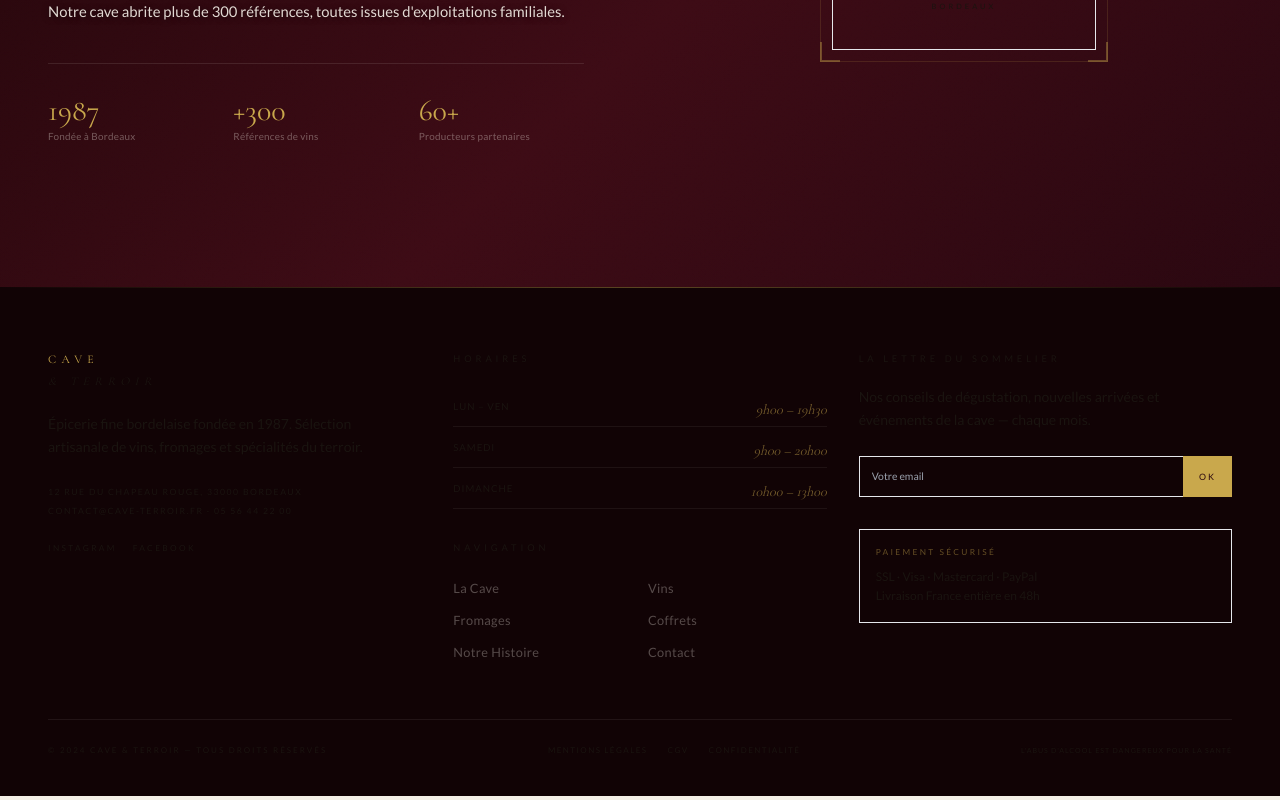
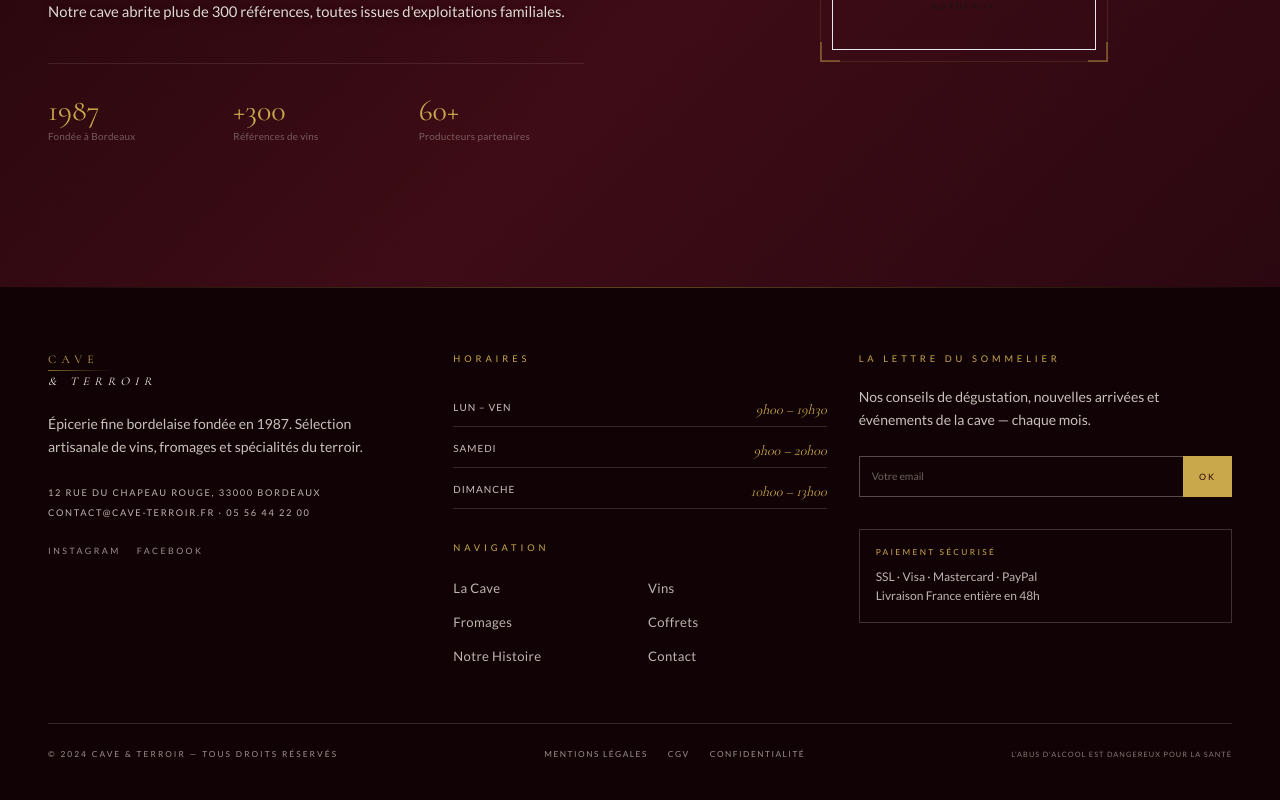
Before and after one commit to greg3337/cave-terroir, a Next.js app: page / in a window 1280 px wide. Shown: the part 2733-3533 px from the top of the page. Built offline with nearby package versions, Linux system fonts and the light colour scheme.

Commit message:
fix: lisibilité footer — texte crème visible sur fond sombre

```diff
--- a/components/Footer.tsx
+++ b/components/Footer.tsx
@@ -12,34 +12,34 @@ export default function Footer() {
           <div>
             <div className="flex flex-col items-start mb-6">
               <span className="font-display text-gold text-[0.74rem] tracking-[0.45em] uppercase leading-tight">Cave</span>
-              <div className="w-16 h-px bg-gradient-to-r from-gold/52 to-transparent my-[3px]" />
-              <span className="font-display text-cream/72 text-[0.74rem] tracking-[0.45em] uppercase leading-tight italic">
+              <div className="w-16 h-px bg-gradient-to-r from-gold/60 to-transparent my-[3px]" />
+              <span className="font-display text-cream text-[0.74rem] tracking-[0.45em] uppercase leading-tight italic">
                 &amp; Terroir
               </span>
             </div>
-            <p className="font-sans text-cream/32 text-sm leading-relaxed mb-7 max-w-xs">
+            <p className="font-sans text-cream/80 text-sm leading-relaxed mb-7 max-w-xs">
               Épicerie fine bordelaise fondée en 1987. Sélection artisanale de vins, fromages et spécialités du terroir.
             </p>
             <div className="space-y-1.5 mb-6">
-              <p className="font-sans text-[0.54rem] tracking-[0.18em] uppercase text-cream/22">
+              <p className="font-sans text-[0.58rem] tracking-[0.18em] uppercase text-cream/75">
                 12 rue du Chapeau Rouge, 33000 Bordeaux
               </p>
-              <p className="font-sans text-[0.54rem] tracking-[0.18em] uppercase text-cream/22">
+              <p className="font-sans text-[0.58rem] tracking-[0.18em] uppercase text-cream/75">
                 contact@cave-terroir.fr · 05 56 44 22 00
               </p>
             </div>
             <div className="flex gap-4">
               {['Instagram', 'Facebook'].map(s => (
-                <a key={s} href="#" className="font-sans text-[0.52rem] tracking-[0.28em] uppercase text-cream/22 hover:text-gold transition-colors duration-300">
+                <a key={s} href="#" className="font-sans text-[0.55rem] tracking-[0.28em] uppercase text-cream/60 hover:text-gold transition-colors duration-300">
                   {s}
                 </a>
               ))}
             </div>
           </div>
 
-          {/* Hours */}
+          {/* Hours + Navigation */}
           <div>
-            <h3 className="font-sans text-[0.58rem] tracking-[0.42em] uppercase text-gold/58 mb-7">
+            <h3 className="font-sans text-[0.58rem] tracking-[0.42em] uppercase text-gold mb-7">
               Horaires
             </h3>
             <ul className="space-y-2">
@@ -48,21 +48,21 @@ export default function Footer() {
                 { day: 'Samedi',    hours: '9h00 – 20h00' },
                 { day: 'Dimanche',  hours: '10h00 – 13h00' },
               ].map(({ day, hours }) => (
-                <li key={day} className="flex justify-between py-1.5 border-b border-cream/[0.06]">
-                  <span className="font-sans text-[0.6rem] tracking-widest uppercase text-cream/32">{day}</span>
-                  <span className="font-display italic text-gold/55 text-sm">{hours}</span>
+                <li key={day} className="flex justify-between py-1.5 border-b border-cream/15">
+                  <span className="font-sans text-[0.62rem] tracking-widest uppercase text-cream/80">{day}</span>
+                  <span className="font-display italic text-gold text-sm">{hours}</span>
                 </li>
               ))}
             </ul>
 
             <div className="mt-8">
-              <h3 className="font-sans text-[0.58rem] tracking-[0.42em] uppercase text-gold/58 mb-5">
+              <h3 className="font-sans text-[0.58rem] tracking-[0.42em] uppercase text-gold mb-5">
                 Navigation
               </h3>
-              <ul className="grid grid-cols-2 gap-x-4 gap-y-2">
+              <ul className="grid grid-cols-2 gap-x-4 gap-y-2.5">
                 {['La Cave', 'Vins', 'Fromages', 'Coffrets', 'Notre Histoire', 'Contact'].map(l => (
                   <li key={l}>
-                    <a href="#" className="font-sans text-cream/30 hover:text-cream/65 transition-colors text-[0.8rem] tracking-wide">
+                    <a href="#" className="font-sans text-cream/75 hover:text-cream transition-colors duration-200 text-[0.82rem] tracking-wide">
                       {l}
                     </a>
                   </li>
@@ -73,17 +73,17 @@ export default function Footer() {
 
           {/* Newsletter */}
           <div>
-            <h3 className="font-sans text-[0.58rem] tracking-[0.42em] uppercase text-gold/58 mb-5">
+            <h3 className="font-sans text-[0.58rem] tracking-[0.42em] uppercase text-gold mb-5">
               La Lettre du Sommelier
             </h3>
-            <p className="font-sans text-cream/32 text-sm leading-relaxed mb-6">
+            <p className="font-sans text-cream/80 text-sm leading-relaxed mb-6">
               Nos conseils de dégustation, nouvelles arrivées et événements de la cave — chaque mois.
             </p>
             <form className="flex mb-8" onSubmit={e => e.preventDefault()}>
               <input
                 type="email"
                 placeholder="Votre email"
-                className="flex-1 min-w-0 bg-transparent border border-cream/12 border-r-0 px-3 py-3 font-sans text-[0.65rem] text-cream/52 placeholder:text-cream/18 focus:outline-none focus:border-gold/30 transition-colors"
+                className="flex-1 min-w-0 bg-transparent border border-cream/30 border-r-0 px-3 py-3 font-sans text-[0.65rem] text-cream/90 placeholder:text-cream/40 focus:outline-none focus:border-gold/50 transition-colors"
               />
               <button
                 type="submit"
@@ -94,9 +94,9 @@ export default function Footer() {
             </form>
 
             {/* Trust badge */}
-            <div className="border border-cream/8 px-4 py-4">
-              <p className="font-sans text-[0.52rem] tracking-[0.28em] uppercase text-gold/45 mb-2">Paiement sécurisé</p>
-              <p className="font-sans text-cream/22 text-xs leading-relaxed">
+            <div className="border border-cream/20 px-4 py-4">
+              <p className="font-sans text-[0.52rem] tracking-[0.28em] uppercase text-gold mb-2">Paiement sécurisé</p>
+              <p className="font-sans text-cream/75 text-xs leading-relaxed">
                 SSL · Visa · Mastercard · PayPal<br />
                 Livraison France entière en 48h
               </p>
@@ -106,18 +106,18 @@ export default function Footer() {
         </div>
 
         {/* Bottom bar */}
-        <div className="border-t border-cream/[0.07] pt-6 flex flex-col md:flex-row items-center justify-between gap-3">
-          <p className="font-sans text-[0.5rem] tracking-[0.25em] uppercase text-cream/17">
+        <div className="border-t border-cream/15 pt-6 flex flex-col md:flex-row items-center justify-between gap-3">
+          <p className="font-sans text-[0.52rem] tracking-[0.25em] uppercase text-cream/60">
             © 2024 Cave &amp; Terroir — Tous droits réservés
           </p>
           <div className="flex gap-5 flex-wrap justify-center">
             {['Mentions légales', 'CGV', 'Confidentialité'].map(l => (
-              <a key={l} href="#" className="font-sans text-[0.5rem] tracking-[0.18em] uppercase text-cream/17 hover:text-cream/40 transition-colors">
+              <a key={l} href="#" className="font-sans text-[0.52rem] tracking-[0.18em] uppercase text-cream/60 hover:text-cream transition-colors duration-200">
                 {l}
               </a>
             ))}
           </div>
-          <p className="font-sans text-[0.44rem] tracking-[0.14em] uppercase text-cream/12">
+          <p className="font-sans text-[0.46rem] tracking-[0.14em] uppercase text-cream/50">
             L&apos;abus d&apos;alcool est dangereux pour la santé
           </p>
         </div>
```
